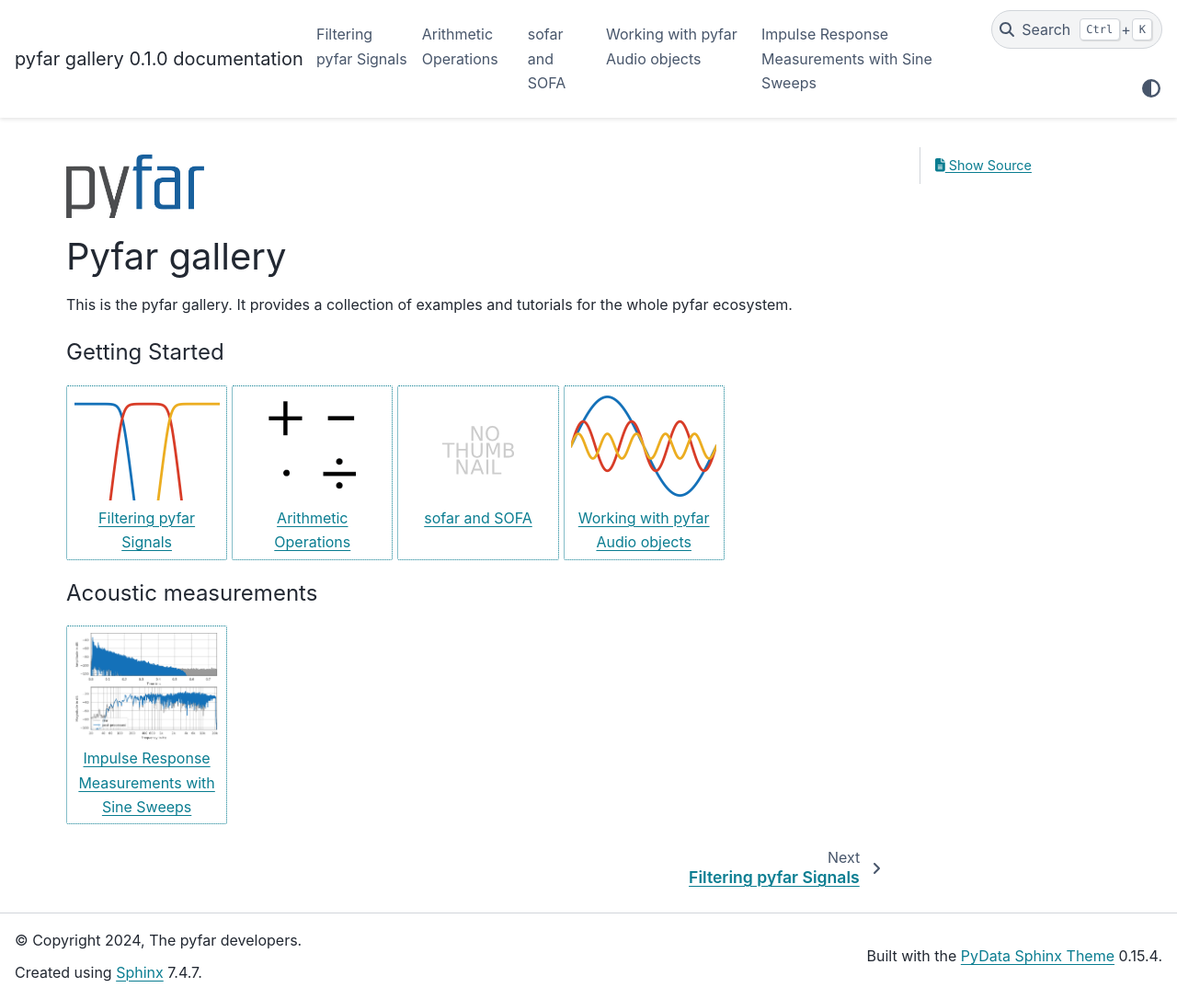
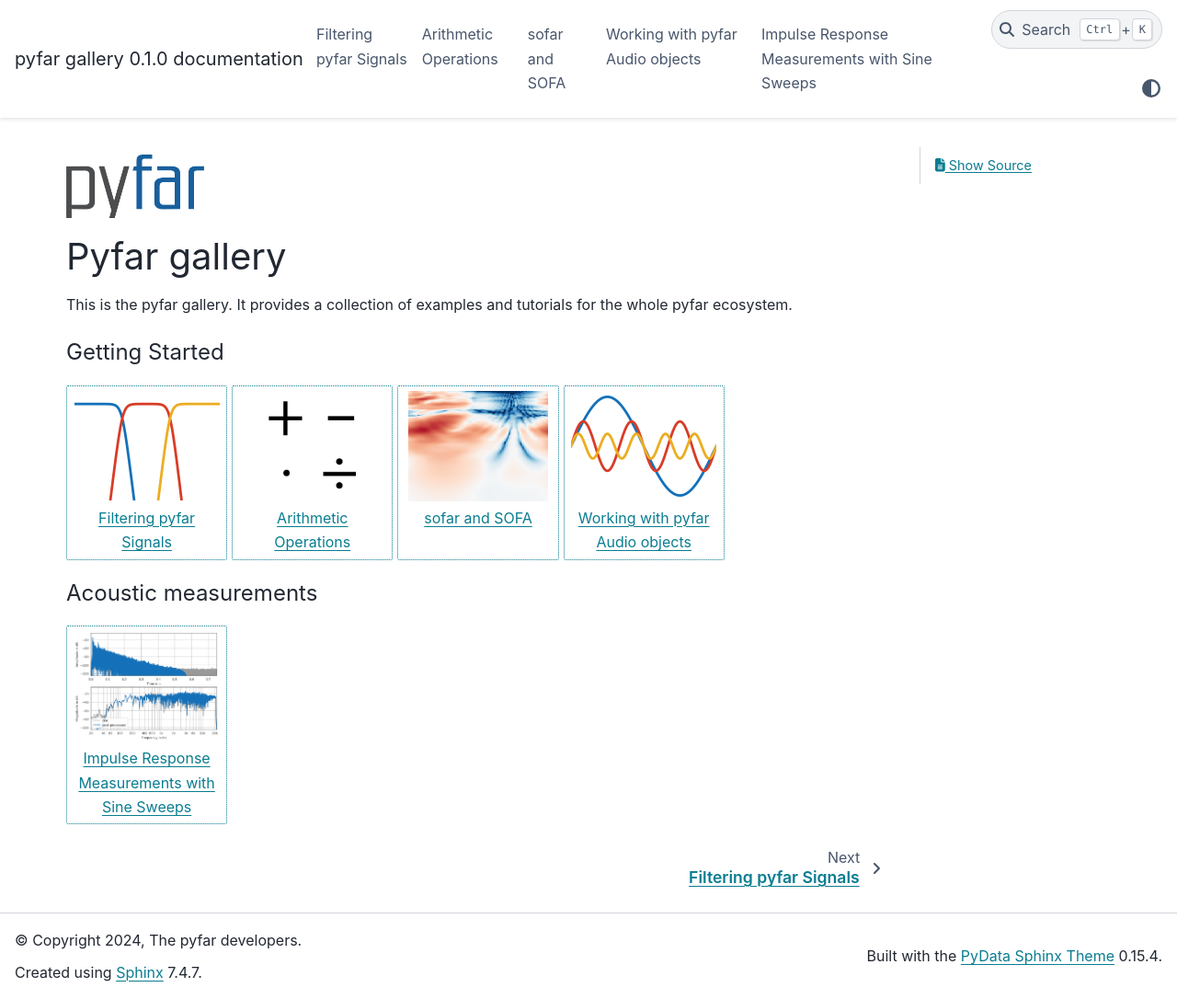
Before and after one commit to pyfar/gallery, a Sphinx documentation site: the page built from docs/index.rst, in a window 1280 px wide and 1086 px high. Shown: the whole window at 92% size. Built offline with Sphinx 7.4.7 and the PyData theme 0.15.4, drawn with Linux system fonts in a browser that asks for light colours.

Commit message:
add thumbnail

```diff
--- /dev/null
+++ b/docs/_static/thumbnail_sofar_introduction.py
@@ -0,0 +1,22 @@
+# %%
+import pyfar as pf
+import numpy as np
+import matplotlib.pyplot as plt
+%matplotlib inline
+
+pf.plot.use()
+fig = plt.figure(figsize=(2.5, 2))
+
+h, sources = pf.signals.files.head_related_impulse_responses('horizontal')
+h = pf.dsp.pad_zeros(h, 4410)
+
+ax, qm, _ = pf.plot.freq_2d(
+    h[:, 0], indices=sources.azimuth / np.pi * 180, cmap='RdBu_r',
+    colorbar=False)
+
+ax.set_ylim(200, 20e3)
+qm.set_clim(-25, 25)
+ax.axis('off')
+
+plt.savefig('thumbnail_sofar_introduction.png',
+            bbox_inches='tight', pad_inches=0)
--- a/docs/conf.py
+++ b/docs/conf.py
@@ -107,4 +107,5 @@ nbsphinx_thumbnails = {
     'gallery/interactive/pyfar_audio_objects': '_static/thumbnail_pyfar_audio_objects.png',
     'gallery/interactive/pyfar_arithmetics': '_static/thumbnail_pyfar_arithmetics.png',
     'gallery/interactive/pyfar_filtering': '_static/thumbnail_pyfar_filtering.png',
+    'gallery/interactive/sofar_introduction': '_static/thumbnail_sofar_introduction.png',
 }
```
Also changed, not shown: docs/_static/thumbnail_sofar_introduction.png (added).
